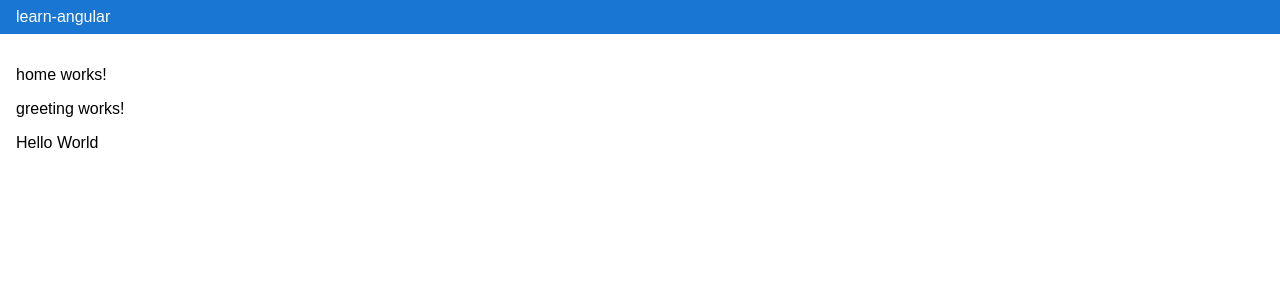
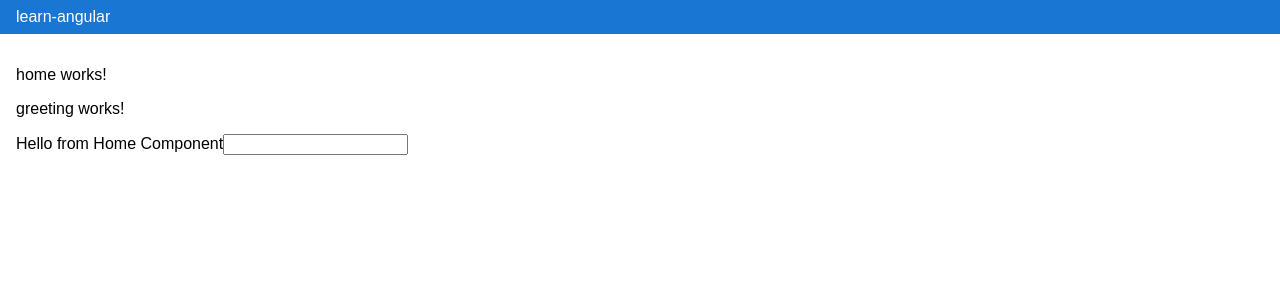
Before and after one commit to Naween-Pasindu/learn-angular, an Angular app: page / in a window 1280 px wide. Shown: the top 300 px of the page. Built offline with nearby package versions, Linux system fonts and the light colour scheme.

Commit message:
input events

```diff
--- a/src/app/home/home.component.html
+++ b/src/app/home/home.component.html
@@ -1,2 +1,3 @@
 <p>home works!</p>
-<app-greeting [message] = "'Hello World'"/>
+<app-greeting [message] = "message()"/>
+<input type="text" name="messageInput" id="messageInput" (keyup)="keyUpHandler($event)"/>
--- a/src/app/home/home.component.ts
+++ b/src/app/home/home.component.ts
@@ -9,4 +9,7 @@ import { GreetingComponent } from "../components/greeting/greeting.component";
 })
 export class HomeComponent {
   message = signal("Hello from Home Component");
+  keyUpHandler(event: KeyboardEvent) {
+    console.log(`Key Up Event Triggered ${event.key}`);
+  }
 }
```
